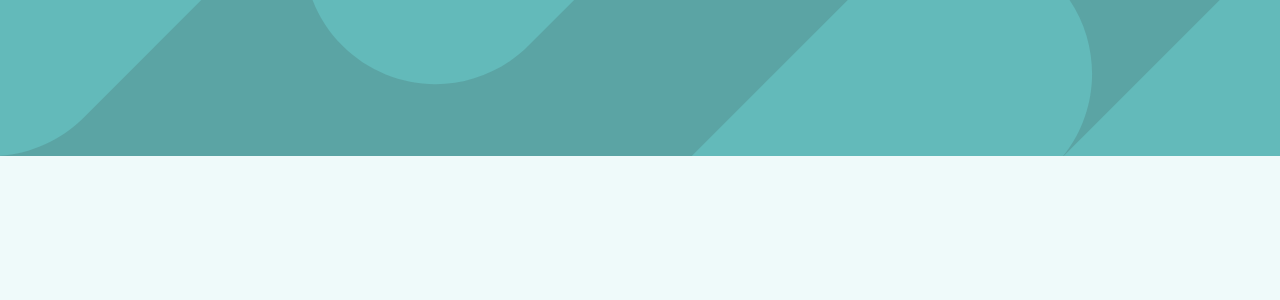
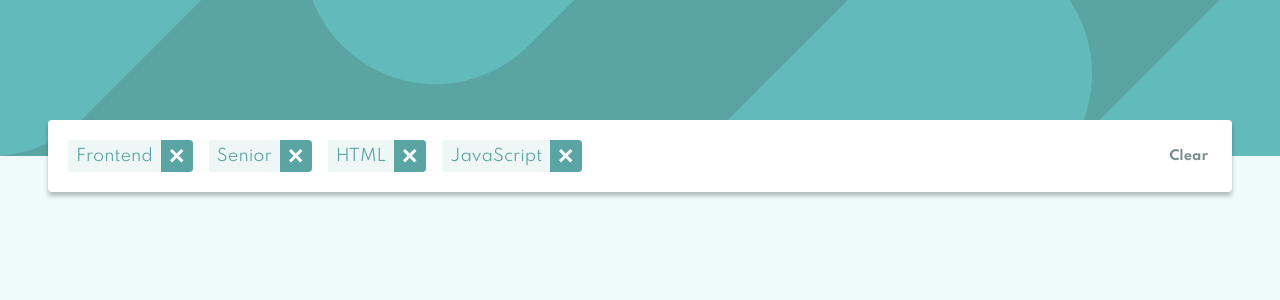
Before and after one commit to notapatch/job_listings_with_filtering, a React (Create React App) app: page / in a window 1280 px wide. Shown: the top 300 px of the page. Built offline with nearby package versions, Linux system fonts and the light colour scheme.

Commit message:
FilterPanel added

```diff
--- a/src/App.js
+++ b/src/App.js
@@ -1,7 +1,14 @@
+import FilterPanel from "./components/filterPanel";
+
 function App() {
   return (
     <div className="App">
       <header className="h-156 bg-primary-200 bg-header-mobile sm:bg-header-desktop" />
+
+      <div className="mx-6 mb-9">
+        <FilterPanel/>
+      </div>
+
     </div>
   );
 }
--- a/src/components/filter.js
+++ b/src/components/filter.js
@@ -0,0 +1,12 @@
+function Filter(props) {
+  return <div className="flex h-8 items-stretch bg-neutral-400 rounded-l">
+      <div className="pl-2 mr-2 self-center text-primary-200">
+        {props.text}
+      </div>
+      <div className="bg-primary-200 hover:bg-neutral-700 bg-icon-remove w-8 bg-no-repeat bg-center rounded-r">
+
+      </div>
+    </div>;
+}
+
+export default Filter
--- /dev/null
+++ b/src/components/filterPanel.js
@@ -0,0 +1,20 @@
+import Filter from "./filter";
+
+function FilterPanel() {
+  const filterList = ["Frontend", "Senior", "HTML", "JavaScript"]
+  return(
+    <div className="bg-white -mt-9 flex justify-between items-center rounded mx-6 shadow-md">
+      <div className="m-5 flex flex-wrap content-start gap-4">
+        {filterList.map((filter) =>
+          <Filter key={filter} text={filter} />
+        )}
+      </div>
+
+      <div className="m-6 text-sm font-bold text-neutral-600 hover:text-primary-200 hover:underline">
+        Clear
+      </div>
+    </div>
+  )
+}
+
+export default FilterPanel
```
